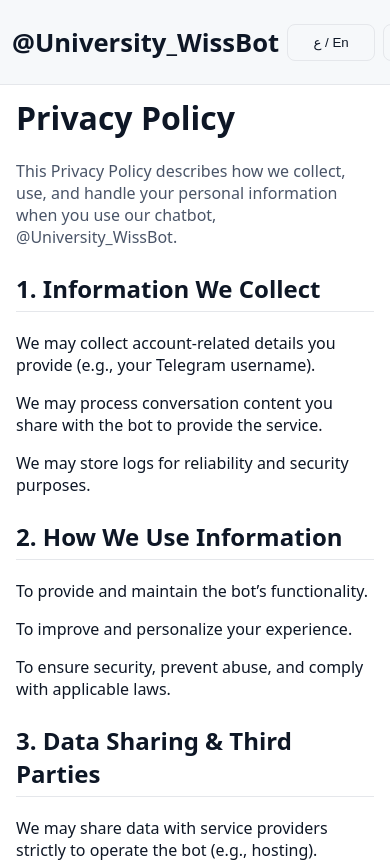
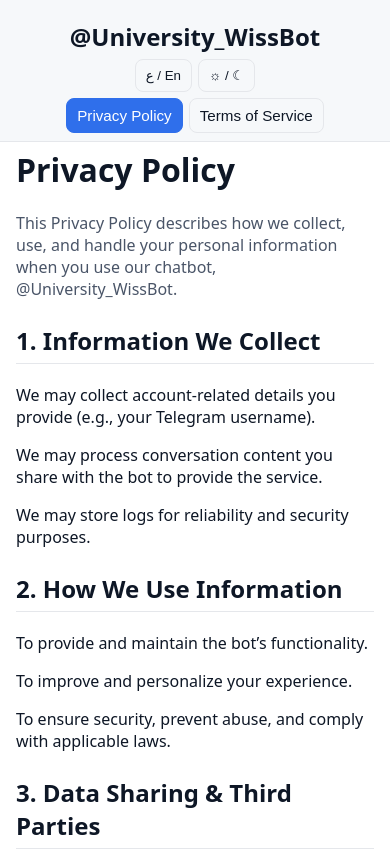
Before and after one commit to WissamX/TG-Wissbot-privacy-policy, a plain HTML site: page index.html in a window 390 px wide. Shown: the top 864 px of the page. Drawn offline with Linux system fonts and the light colour scheme.

Commit message:
Update styles.css

```diff
--- a/assets/css/styles.css
+++ b/assets/css/styles.css
@@ -134,3 +134,50 @@
   .content-footer { margin-top: 64px; padding-top: 18px; }
   .content-footer .sep { width: 90vw; }
 }
+/* Mobile portrait overflow fix and safe-area support */
+
+/* Add safe-area padding to header for devices with notches */
+.site-header {
+  padding-top: calc(12px + env(safe-area-inset-top));
+}
+
+/* Responsive adjustments for narrow screens (≤480px) */
+@media (max-width: 480px) {
+  .header-inner {
+    flex-direction: column;           /* stack title, controls, tabs */
+    align-items: center;              /* center content */
+    gap: 6px;
+    padding: 8px 12px;                /* tighter padding */
+  }
+  .title {
+    font-size: 1.5rem;                /* slightly smaller title */
+    text-align: center;
+  }
+  .controls {
+    display: flex;
+    flex-wrap: wrap;                  /* wrap buttons to next line */
+    justify-content: center;
+    gap: 6px;
+  }
+  .control {
+    padding: 8px 10px;                /* reduce button padding */
+    min-width: auto;                  /* allow smaller width */
+    flex: 0 1 auto;
+  }
+  .tabs {
+    display: flex;
+    flex-wrap: wrap;                  /* wrap page tabs */
+    justify-content: center;
+    gap: 6px;
+    margin-left: 0;                   /* remove left offset */
+  }
+  .tab {
+    padding: 8px 10px;
+    min-width: auto;
+    font-size: 0.95rem;
+    flex: 0 1 auto;
+  }
+  .content {
+    padding: 148px 16px 36px;         /* more top space to clear taller header */
+  }
+}
```
